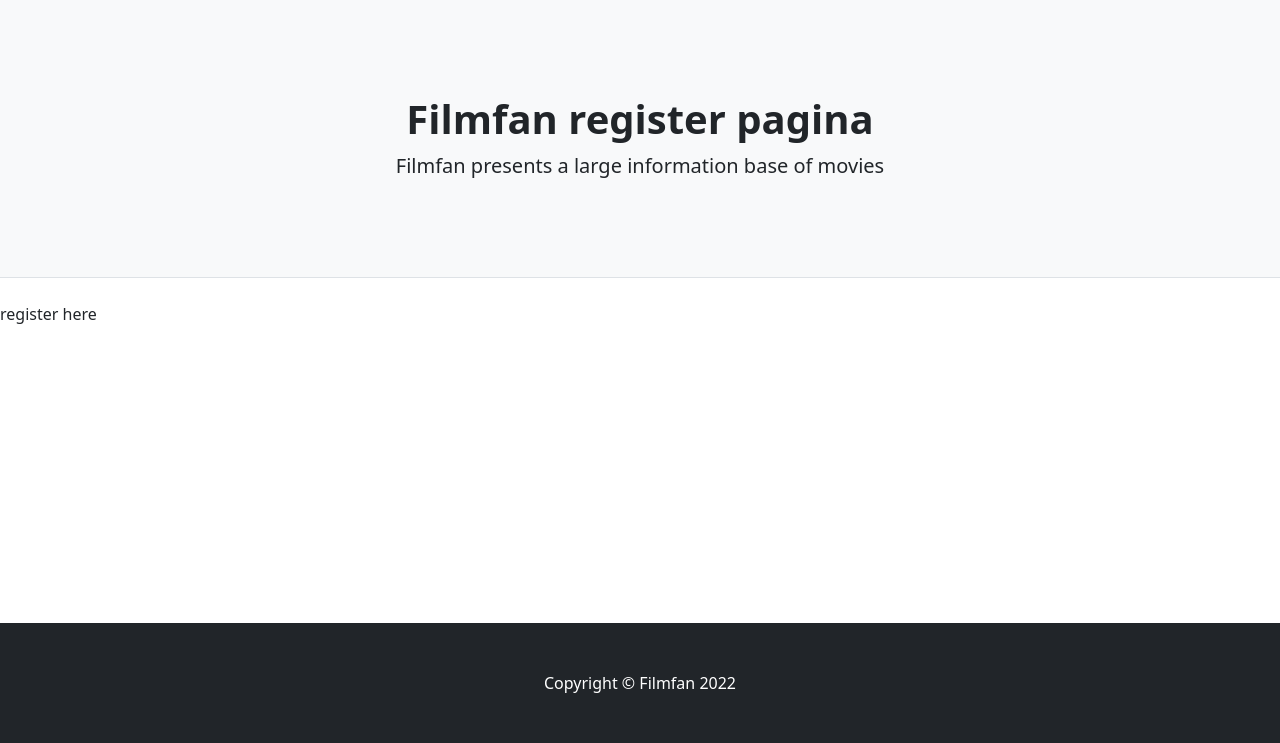
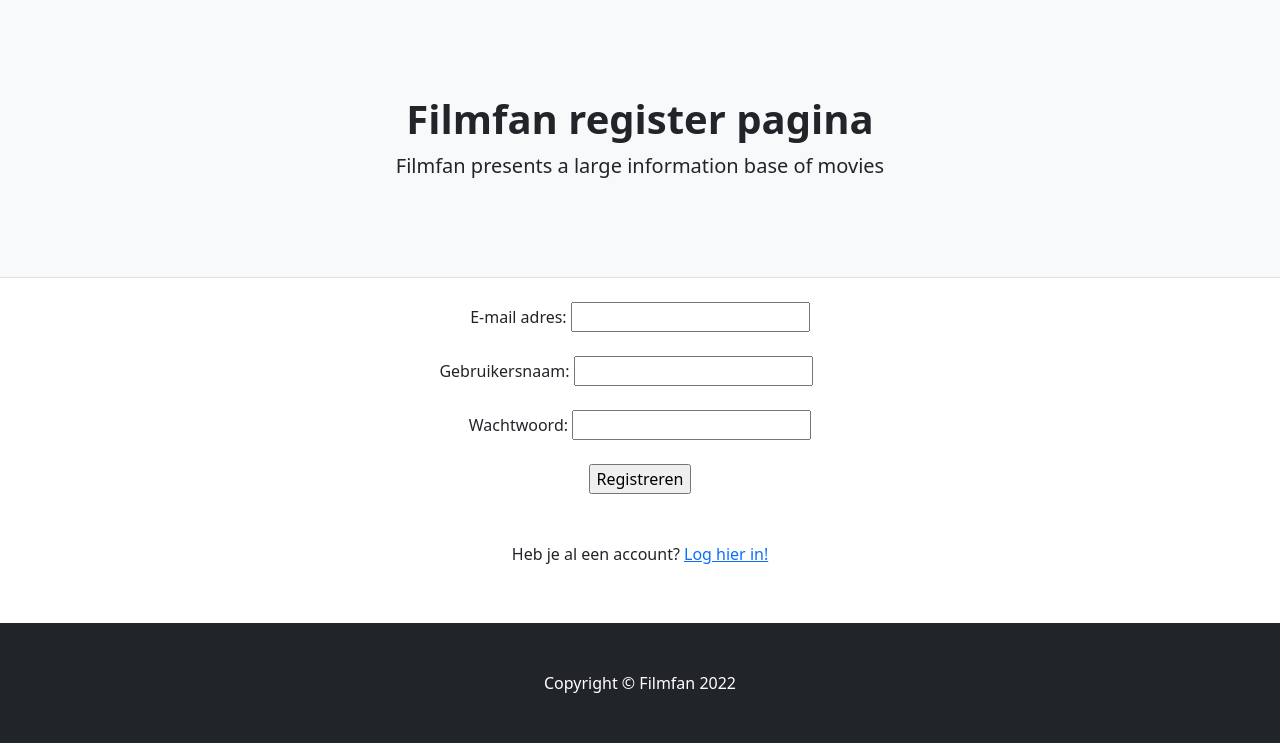
Before and after one commit to nicolaydammer/webtechnologie, a Flask app: page /register in a window 1280 px wide. Shown: the part 57-800 px from the top of the page. Run offline with Flask 2, Linux system fonts and the light colour scheme.

Commit message:
CHANGE: Removed controllers and made login and register working

```diff
--- /dev/null
+++ b/app/forms/RegisterForm.py
@@ -0,0 +1,19 @@
+from flask_wtf import FlaskForm
+from wtforms import PasswordField, SubmitField, EmailField, StringField
+from wtforms.validators import DataRequired, ValidationError
+from app.Models.User import User
+
+
+class RegisterForm(FlaskForm):
+    email = EmailField('E-mail adres:', validators=[DataRequired()])
+    username = StringField('Gebruikersnaam:', validators=[DataRequired()])
+    password = PasswordField('Wachtwoord:', validators=[DataRequired()])
+    submit = SubmitField('Registreren')
+
+    def validate_email(self, field):
+        if User.query.filter_by(email=field.data).first():
+            raise ValidationError('Dit e-mailadres staat al geregistreerd.')
+
+    def validate_username(self, field):
+        if User.query.filter_by(username=field.data).first():
+            raise ValidationError('Deze gebruikersnaam is al vergeven, probeer een ander naam!')
--- a/app/routes.py
+++ b/app/routes.py
@@ -1,7 +1,10 @@
-from flask import render_template, request, redirect, url_for
-from app import app, login_manager
-from .Models import User
+from flask import render_template, redirect, url_for, request
+from flask_login import login_user, login_required, logout_user
+
+from app import app, login_manager, db
+from .Models.User import User
 from .forms.LoginForm import LoginForm
+from .forms.RegisterForm import RegisterForm
 
 
 @login_manager.user_loader
@@ -49,7 +52,9 @@ def home():
 def login():
     loginform = LoginForm()
     if loginform.validate_on_submit():
-        # inloggen
+        user = User.query.filter_by(email=request.form.get('email')).first()
+        if user is not None and user.verify_password(request.form.get('password')):
+            login_user(user)
         return redirect(url_for('home'))
 
     return render_template(
@@ -62,11 +67,26 @@ def login():
 
 @app.route('/register', methods=['GET', 'POST'])
 def register():
-    if request.method == 'GET':
-        return render_template(
-            'base.html',
-            title="Filmfan register pagina",
-            page="register"
-        )
-    if request.method == 'POST':
-        return 'hi'
+    registerform = RegisterForm()
+    if registerform.validate_on_submit():
+        email = request.form.get('email')
+        username = request.form.get('username')
+        password = request.form.get('password')
+        user = User(email, username, password)
+        db.session.add(user)
+        db.session.commit()
+        return redirect(url_for('home'))
+
+    return render_template(
+        'base.html',
+        title="Filmfan register pagina",
+        page="register",
+        form=registerform
+    )
+
+
+@app.route('/logout', methods=['POST'])
+@login_required
+def logout():
+    logout_user()
+    return redirect(url_for('home'))
--- a/app/templates/register.html
+++ b/app/templates/register.html
@@ -1 +1,36 @@
-<p>register here</p>
+<div class="container">
+    <div class="row">
+        <div class="col-lg-4"></div>
+        <div class="col-lg-4">
+            <form method="post" class="text-center">
+                {{ form.hidden_tag() }}
+
+                <!-- Email input -->
+                <div class="form-outline mb-4">
+                    {{ form.email.label }} {{ form.email }}
+                </div>
+
+                <div class="form-outline mb-4" style="margin-left: -28px">
+                    {{ form.username.label }} {{ form.username }}
+                </div>
+
+                <!-- Password input -->
+                <div class="form-outline mb-4">
+                    {{ form.password.label }} {{ form.password }}
+                </div>
+
+                <div class="text-center">
+                    {{ form.submit() }}
+                </div>
+
+                <br/>
+                <br/>
+
+                <!-- Register buttons -->
+                <div class="text-center">
+                    <p>Heb je al een account? <a href="{{ url_for('login') }}">Log hier in!</a></p>
+                </div>
+            </form>
+        </div>
+    </div>
+</div>
```
Also changed, not shown: app/Controllers/ActeurController.py (deleted), app/Controllers/CommentaarController.py (deleted), app/Controllers/FilmController.py (deleted), app/Controllers/RegisseurController.py (deleted), app/Controllers/UserController.py (deleted).
